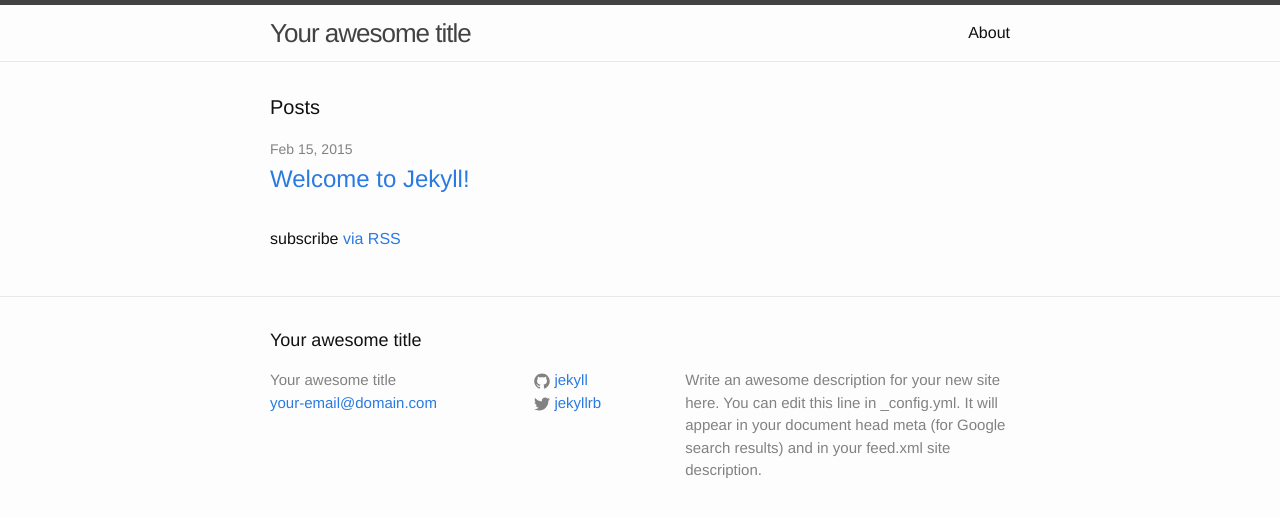
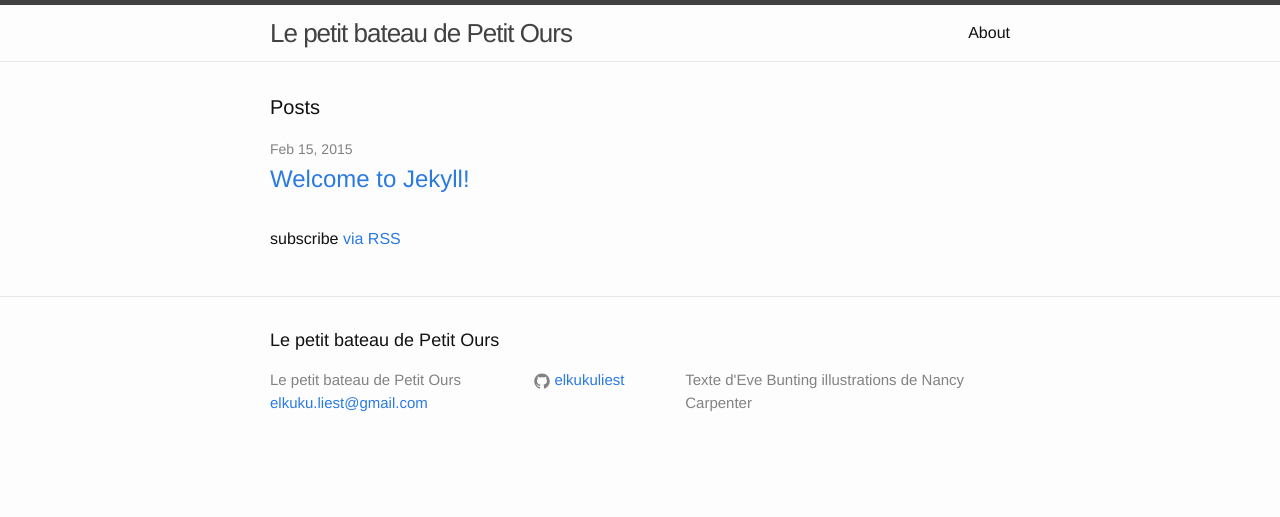
Before and after one commit to elkukuliest/elkukuliest.github.io, a Jekyll site: the page built from index.html, in a window 1280 px wide. Shown: the top 517 px of the page. Built offline with Jekyll 4.4.1, drawn with Linux system fonts in a browser that asks for light colours.

Commit message:
Modify config.yml

```diff
--- a/_config.yml
+++ b/_config.yml
@@ -1,14 +1,12 @@
 # Site settings
-title: Your awesome title
-email: your-email@domain.com
+title: Le petit bateau de Petit Ours
+email: elkuku.liest@gmail.com
 description: > # this means to ignore newlines until "baseurl:"
-  Write an awesome description for your new site here. You can edit this
-  line in _config.yml. It will appear in your document head meta (for
-  Google search results) and in your feed.xml site description.
+  Texte d'Eve Bunting
+  illustrations de Nancy Carpenter
 baseurl: "" # the subpath of your site, e.g. /blog/
 url: "http://yourdomain.com" # the base hostname & protocol for your site
-twitter_username: jekyllrb
-github_username:  jekyll
+github_username:  elkukuliest
 
 # Build settings
 markdown: kramdown
```
